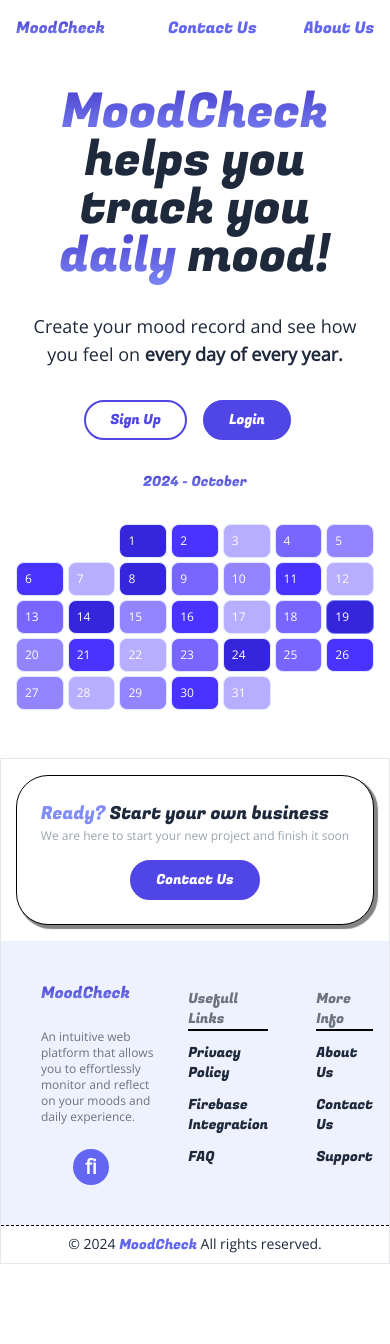
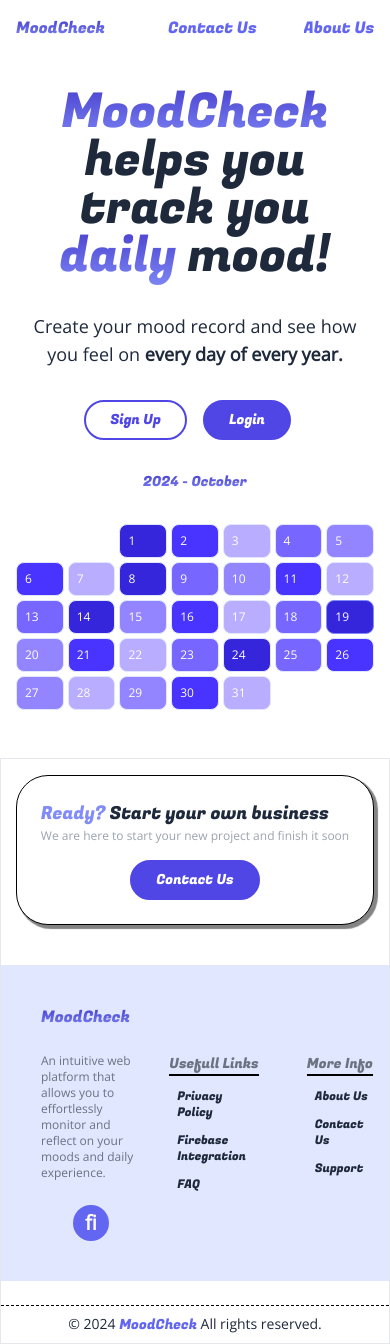
Before and after one commit to KlasniMisho123/MoodCheck, a Next.js app: page / in a window 390 px wide. Shown: the top 1344 px of the page. Before the commit the page ends 1264 px from the top, so only its background shows below. Built offline with nearby package versions, Linux system fonts and the light colour scheme; no server answers; some icons are missing.

Commit message:
Responsive Commit

```diff
--- a/components/Button.js
+++ b/components/Button.js
@@ -4,7 +4,7 @@
 const fugaz = Fugaz_One({ subsets: ["latin"], weight: ["400"] });
 
 export default function Button(props) {
-  const { text, dark, full, clickHandler, icon } = props
+  const { text, dark, full, clickHandler, icon, clickAnimation } = props
 
   return (
     <button onClick={clickHandler} className={' rounded-full overflow-hidden border-2 duration-200 hover:opacity-60 border border-solid border-indigo-600 ' + (dark ? 'text-white bg-indigo-600 ': 'text-indigo-600 ') + (full ? ' grid place-items-center w-full ' : ' ')}>
--- a/components/ContactUsElement.js
+++ b/components/ContactUsElement.js
@@ -16,7 +16,7 @@
         </div>
         <div className='flex justify-center'>
             <Link href={'/contactus'}>
-                <Button text={"Contact Us"} icon={<i className="fa-regular fa-clipboard"></i>} dark/>
+                <Button text={"Contact Us"} icon={<i className="fa-regular fa-clipboard"></i>} dark />
             </Link>
         </div>
     </div>
--- a/components/Footer.js
+++ b/components/Footer.js
@@ -6,6 +6,7 @@
 import FooterLink from './FooterLink';
 import { usePathname } from 'next/navigation';
 import ContactUsElement from './ContactUsElement';
+import path from 'path';
 
 const fugaz = Fugaz_One({ subsets: ["latin"], weight: ["400"] });
 
@@ -14,12 +15,11 @@
   const pathname = usePathname();
   const currentYear = new Date().getFullYear();
 
-
   return (
-    <footer className={`${pathname !== "/contactus" ? "pt-4 sm:pt-8 grid" : ""} place-items-center border w-full `}>
+    <footer className={`${pathname !== "/contactus" ? "pt-4 gap-6 sm:pt-8 grid  " : "null"} place-items-center border `}>
       {pathname !== "/contactus" && <ContactUsElement />}
 
-        <div className='bg-indigo-50 w-full py-4 p-4 flex justify-center '>
+        <div className='bg-indigo-100 w-full py-4 p-4 flex items-center justify-center '>
           <div className='flex flex-col gap-6 p-6 max-w-md '>
           <Link href={'/'}>
             <h1 className={"text-base sm:text-lg textGradient " + fugaz.className}> MoodCheck </h1>
@@ -43,7 +43,7 @@
           <div className='flex flex-row gap-12 mx-auto py-8 '>
 
             <div className='flex flex-col gap-3 '>
-              <h4 className={'text-gray-500 ' + fugaz.className}> Usefull Links
+              <h4 className={'text-gray-500 whitespace-nowrap ' + fugaz.className}> Usefull Links
               <div className='border border-black'/>
               </h4>
               <FooterLink text="Privacy Policy" link={'/'} />
@@ -52,11 +52,11 @@
             </div>
 
             <div className='flex flex-col gap-3 '>
-              <h4 className={'text-gray-500 ' + fugaz.className}> More Info
+              <h4 className={'text-gray-500 whitespace-nowrap ' + fugaz.className}> More Info
               <div className='border border-black'/>
               </h4>
-              <FooterLink text="About Us" link={''} />
-              <FooterLink text="Contact Us" link={''} />
+              <FooterLink text="About Us" link={'/aboutus'} />
+              <FooterLink text="Contact Us" link={'/contactus'} />
               <FooterLink text="Support" link={''} />
             </div>
           </div>
--- a/components/FooterLink.js
+++ b/components/FooterLink.js
@@ -8,11 +8,11 @@
     const { text, link } = props
 
   return (
-    <div className='text-xs md:text-sm lg:text-base footerLink '>
-        <Link href={link} >
-            <i className="fa-solid fa-chevron-right"></i>
-            <span className={'text-sm footerLink ' + fugaz.className}> {text} </span>
-        </Link>
+    <div className='text-xs md:text-sm lg:text-base footerLink'>
+      <Link href={link} className="flex items-center">
+          <i className="fa-solid fa-chevron-right"></i>
+          <span className={'text-xs footerLink md:text-sm ml-2 ' + fugaz.className}>{text}</span>
+      </Link>
     </div>
   )
 }
```
Also changed, not shown: Featues.txt.
